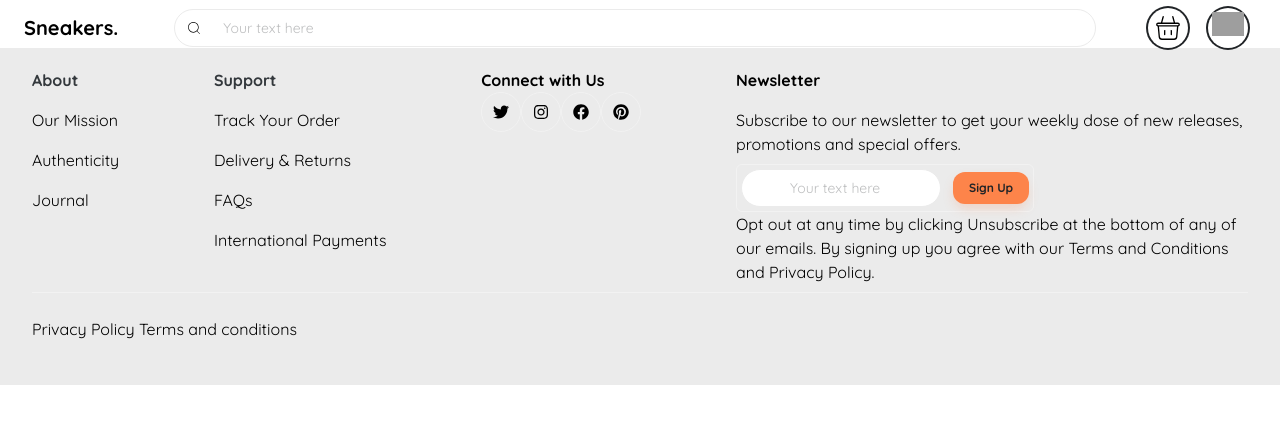
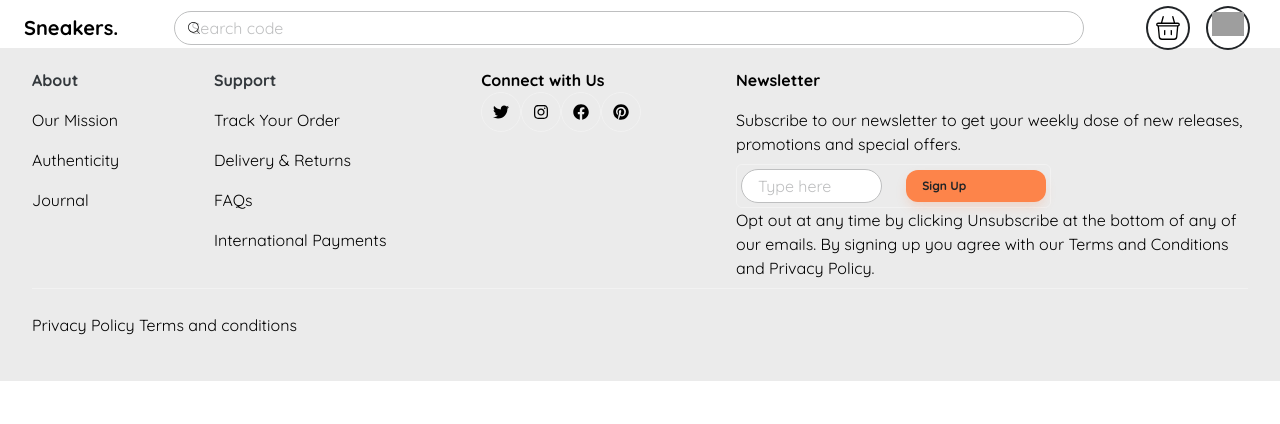
Before and after one commit to hermescati/sneakers, a Next.js app: page / in a window 1280 px wide. Shown: the top 424 px of the page. Built offline with nearby package versions, Linux system fonts and the light colour scheme; grey boxes are pictures that could not be loaded.

Commit message:
input field

```diff
--- a/components/Footer.tsx
+++ b/components/Footer.tsx
@@ -4,6 +4,7 @@ import { FaTwitter } from "react-icons/fa";
 import { FaFacebook } from "react-icons/fa";
 import { FaPinterest } from "react-icons/fa";
 import Button from "./Button";
+import InputField from "./InputField";
 
 export default function Footer() {
   const footerNavs = [
@@ -91,10 +92,12 @@ export default function Footer() {
             </p>{" "}
             <form onSubmit={(e) => e.preventDefault()}>
               <div className="flex gap-3 items-center border rounded-md p-1">
-                <input
-                  className="hidden md:block pl-12 py-2 text-sm  border border-gray-300 rounded-[50px] "
-                  type="text"
-                  placeholder="Your text here"
+                <InputField
+                  intent="default"
+                  placeholder="Type here"
+                  onChange={() => {
+                    console.log("kot");
+                  }}
                 />
 
                 <Button
--- /dev/null
+++ b/components/InputField.tsx
@@ -0,0 +1,44 @@
+import { cva, VariantProps } from "class-variance-authority";
+import { ReactNode } from "react";
+
+const inputStyles = cva(" flex items-center px-4", {
+  variants: {
+    intent: {
+      default: [
+        "px-11",
+        "py-1",
+        "w-full",
+        "mr-3",
+        "border",
+        "border-gray-400",
+        "rounded-[50px]",
+        "inline-flex",
+        "flex-col",
+        "justify-center",
+        "items-start",
+        "gap-8",
+      ],
+    },
+  },
+});
+interface InputProps extends VariantProps<typeof inputStyles> {
+  disabled?: boolean;
+  onChange: () => void;
+  placeholder?: string;
+}
+export default function InputField({
+  disabled,
+  onChange,
+  intent,
+  placeholder,
+}: InputProps) {
+  return (
+    <input
+      type="text"
+      placeholder={placeholder}
+      className={inputStyles({ intent })}
+      disabled={disabled}
+      onChange={onChange}
+    />
+  );
+}
--- a/components/SearchBar.tsx
+++ b/components/SearchBar.tsx
@@ -1,5 +1,7 @@
+"use client";
 import React from "react";
 import { CiSearch } from "react-icons/ci";
+import InputField from "./InputField";
 
 export default function SearchBar() {
   return (
@@ -7,10 +9,10 @@ export default function SearchBar() {
       <div className="absolute inset-y-0 left-7 flex items-center pointer-events-none">
         <CiSearch className="w-4 h-4 text-gray-500 dark:text-gray-400" />
       </div>
-      <input
-        className="hidden md:block pl-12 w-full py-2 text-sm  border border-gray-300 rounded-[50px] "
-        type="text"
-        placeholder="Your text here"
+      <InputField
+        intent="default"
+        onChange={() => {}}
+        placeholder="Search code"
       />
     </div>
   );
```
